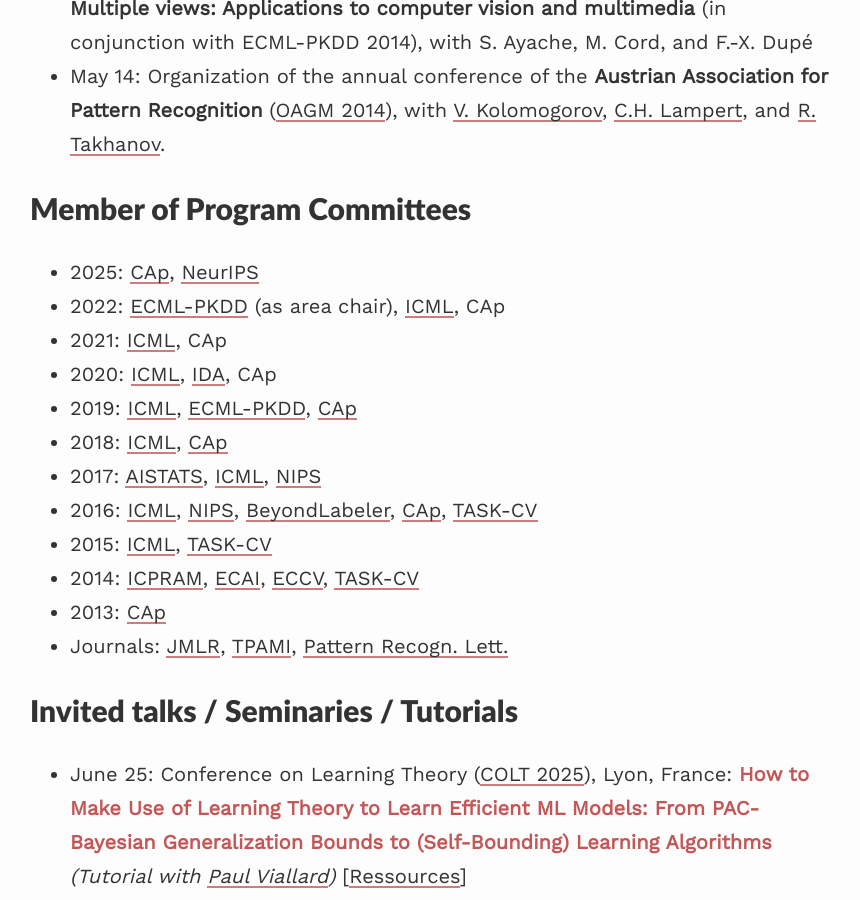
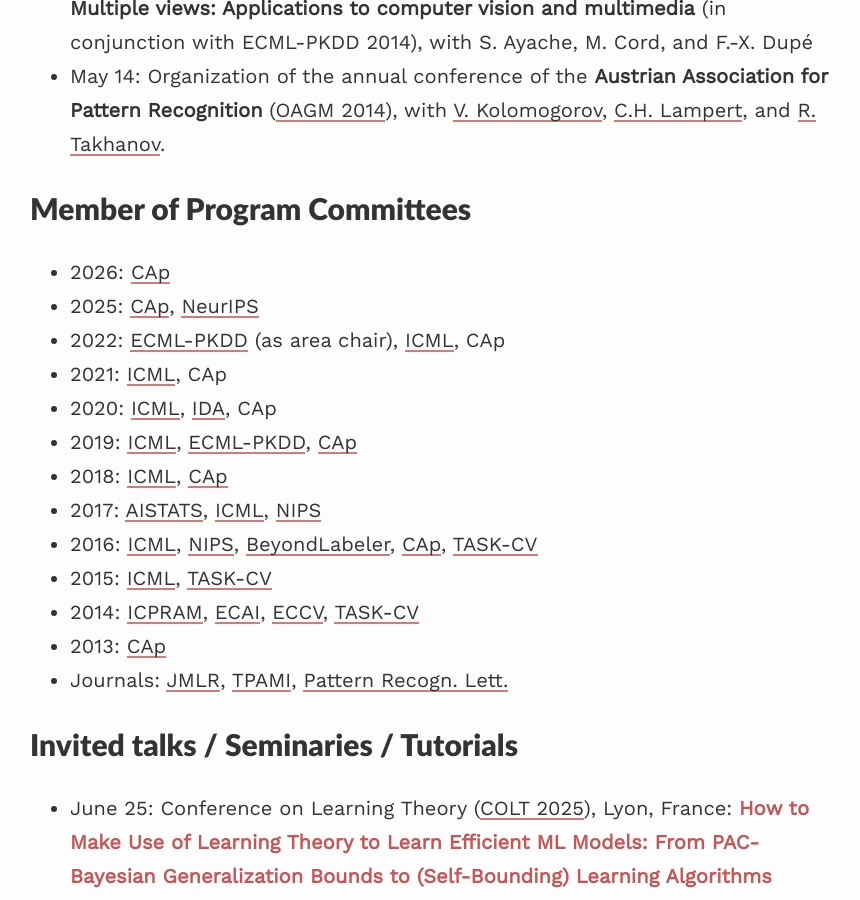
Before and after one commit to emorvant/emorvant.github.io, a Jekyll site: the page built from index.md, in a window 1280 px wide and 900 px high, scrolled down 6332 px. Shown: the whole window, without its empty margins (210-1070 px from the left). Built offline with Jekyll 4.4.1, drawn with Linux system fonts in a browser that asks for light colours.

Commit message:
add of CAP26 - reviewer

```diff
--- a/index.md
+++ b/index.md
@@ -131,6 +131,7 @@
 
 # Member of Program Committees
 
+- 2026: [CAp](https://caprfiap2026.sciencesconf.org)
 - 2025: [CAp](https://pfia2025.u-bourgogne.fr/conferences/cap/), [NeurIPS](https://neurips.cc/Conferences/2025)
 - 2022: [ECML\-PKDD](https://2022.ecmlpkdd.org/) (as area chair), [ICML](https://icml.cc/Conferences/2022), CAp
 - 2021: [ICML](https://icml.cc/Conferences/2021), CAp
```
